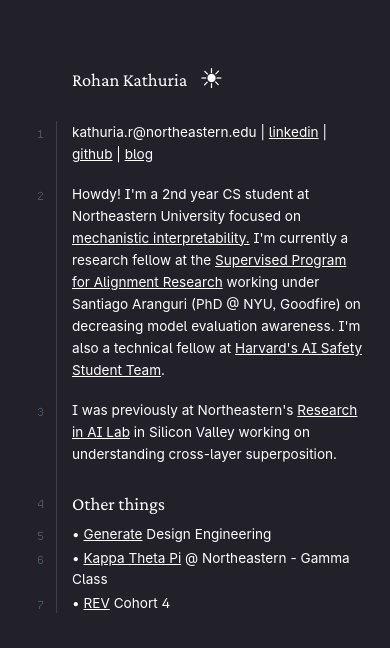
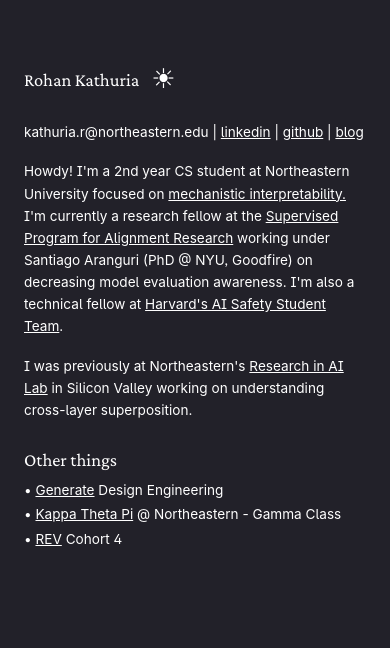
Before and after one commit to RollingRo11/rollingro11.github.io, a Next.js app: page / in a window 390 px wide. Shown: the top 648 px of the page. Built offline with nearby package versions, Linux system fonts and the light colour scheme.

Commit message:
simpler for mobile

```diff
--- a/app/page.tsx
+++ b/app/page.tsx
@@ -37,7 +37,7 @@ export default function Home() {
     <div className="min-h-dvh selection:bg-blue-600 selection:text-white dark:bg-[#222129] dark:text-white dark:selection:bg-[#85BAA1] dark:selection:text-white bg-white text-black">
       {/* Header area aligned with text content */}
       <div
-        className="max-w-[52rem] mx-auto pl-[calc(1.5rem+2rem+1rem)] sm:pl-[calc(2.5rem+2.5rem+1.25rem)] lg:pl-[calc(5rem+2.5rem+1.25rem)] pr-6 sm:pr-10 lg:pr-20 pt-6 sm:pt-8"
+        className="max-w-[52rem] mx-auto pl-6 sm:pl-[calc(2.5rem+2.5rem+1.25rem)] lg:pl-[calc(5rem+2.5rem+1.25rem)] pr-6 sm:pr-10 lg:pr-20 pt-6 sm:pt-8"
         style={{ fontFamily: "var(--font-crimson-pro)" }}
       >
         <div className="flex items-baseline justify-between mt-8 mb-6">
@@ -74,8 +74,8 @@ export default function Home() {
       {/* Main content with line numbers */}
       <main className="max-w-[52rem] mx-auto px-6 sm:px-10 lg:px-20 pb-12 sm:pb-16 lg:pb-20">
         <div className="relative">
-          {/* Continuous vertical line */}
-          <div className="absolute left-8 sm:left-10 top-0 bottom-0 w-px bg-gray-300 dark:bg-gray-700" />
+          {/* Continuous vertical line (hidden on mobile when line numbers are hidden) */}
+          <div className="absolute left-8 sm:left-10 top-0 bottom-0 w-px bg-gray-300 dark:bg-gray-700 hidden sm:block" />
 
           <div className="space-y-1">
             {(() => {
@@ -244,8 +244,8 @@ export default function Home() {
                 if (line.type === "spacer") {
                   return (
                     <div key={i} className={`flex ${line.height}`}>
-                      <div className="w-8 sm:w-10 shrink-0" />
-                      <div className="pl-4 sm:pl-5 flex-1" />
+                      <div className="w-0 sm:w-10 shrink-0" />
+                      <div className="pl-0 sm:pl-5 flex-1" />
                     </div>
                   );
                 }
@@ -266,7 +266,7 @@ export default function Home() {
                     onMouseLeave={handleLineLeave}
                   >
                     <span
-                      className={`w-8 sm:w-10 text-right pr-3 sm:pr-4 select-none shrink-0 text-sm sm:text-base ${transitionEnabled ? "transition-colors" : ""} ${hoveredLine === currentLineNum ? "text-gray-700 dark:text-gray-300" : "text-gray-400 dark:text-gray-600"}`}
+                      className={`hidden sm:block w-8 sm:w-10 text-right pr-3 sm:pr-4 select-none shrink-0 text-sm sm:text-base ${transitionEnabled ? "transition-colors" : ""} ${hoveredLine === currentLineNum ? "text-gray-700 dark:text-gray-300" : "text-gray-400 dark:text-gray-600"}`}
                       style={{
                         fontFamily: "var(--font-departure-mono)",
                         transform: `translateY(${line.header ? "-2px" : "1px"})`,
@@ -274,7 +274,7 @@ export default function Home() {
                     >
                       {displayNum}
                     </span>
-                    <div className="pl-4 sm:pl-5 flex-1">{line.content}</div>
+                    <div className="pl-0 sm:pl-5 flex-1">{line.content}</div>
                   </div>
                 );
               });
```
